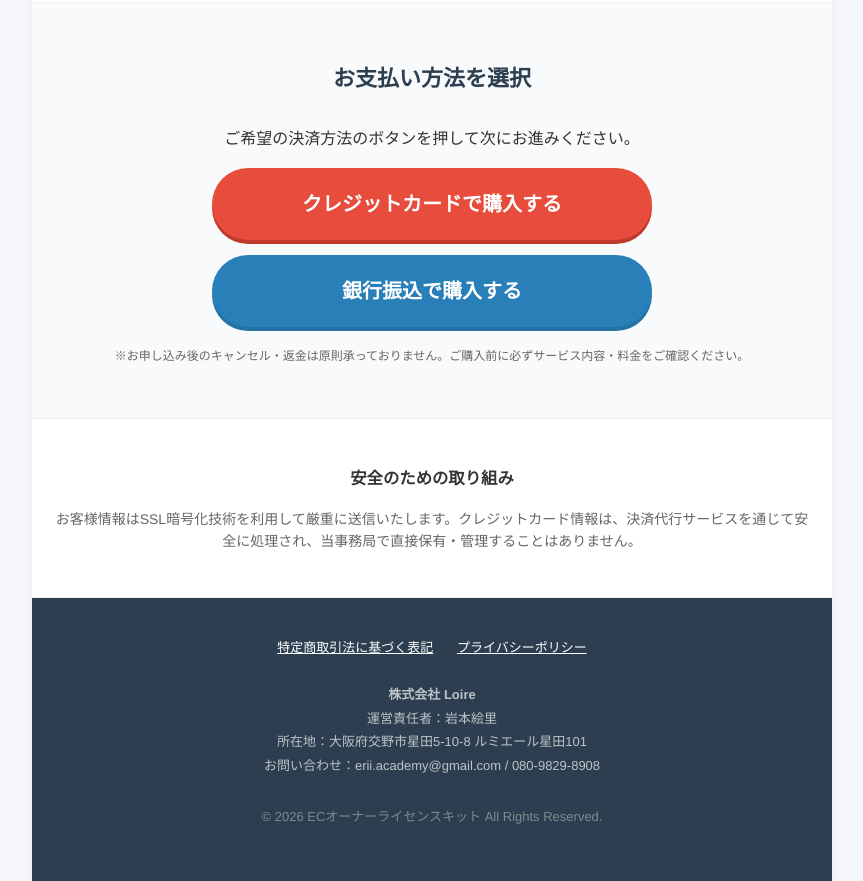
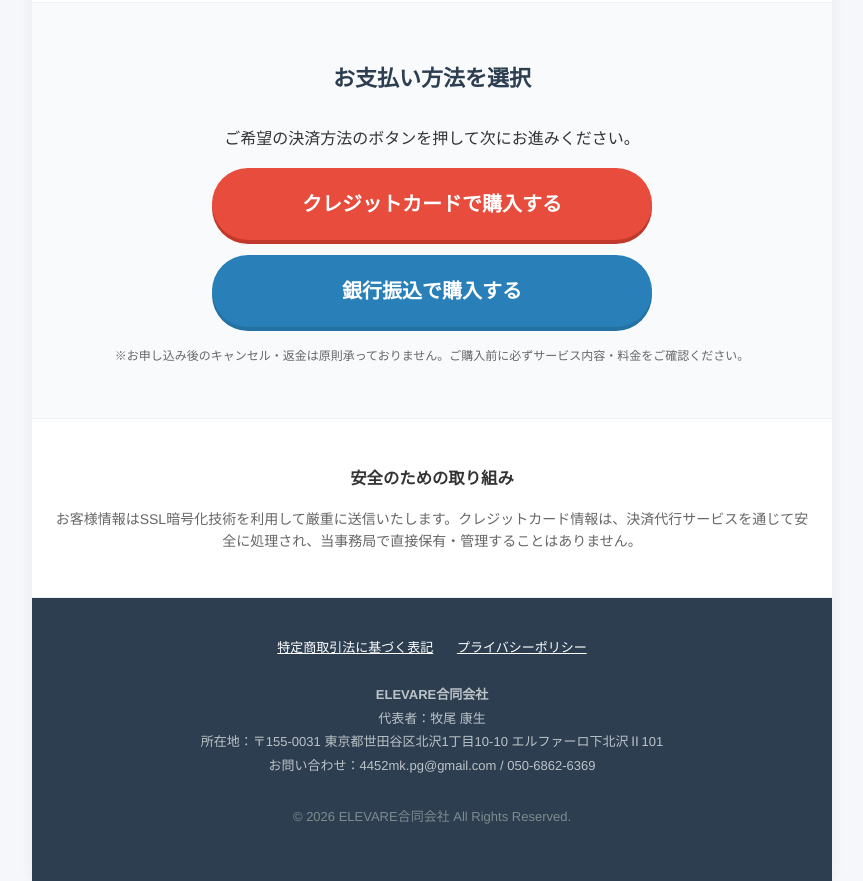
Before and after one commit to yoshifumi092/eva, a plain HTML site: page index.html in a window 1280 px wide. Shown: the part 1274-2155 px from the top of the page, without its empty margins (208-1071 px from the left). Drawn offline with Linux system fonts and the light colour scheme.

Commit message:
Update index.html

```diff
--- a/index.html
+++ b/index.html
@@ -272,13 +272,13 @@
         </div>
 
         <div class="company-info">
-            <strong>株式会社 Loire</strong><br>
-            運営責任者：岩本絵里<br>
-            所在地：大阪府交野市星田5-10-8 ルミエール星田101<br>
-            お問い合わせ：erii.academy@gmail.com / 080-9829-8908
+            <strong>ELEVARE合同会社</strong><br>
+            代表者：牧尾 康生<br>
+            所在地：〒155-0031 東京都世田谷区北沢1丁目10-10 エルファーロ下北沢Ⅱ101<br>
+            お問い合わせ：4452mk.pg@gmail.com / 050-6862-6369
         </div>
 
-        <p style="margin-top:30px; color:#7f8c8d;">&copy; 2026 ECオーナーライセンスキット All Rights Reserved.</p>
+        <p style="margin-top:30px; color:#7f8c8d;">&copy; 2026 ELEVARE合同会社 All Rights Reserved.</p>
     </footer>
 </div>
 
```
